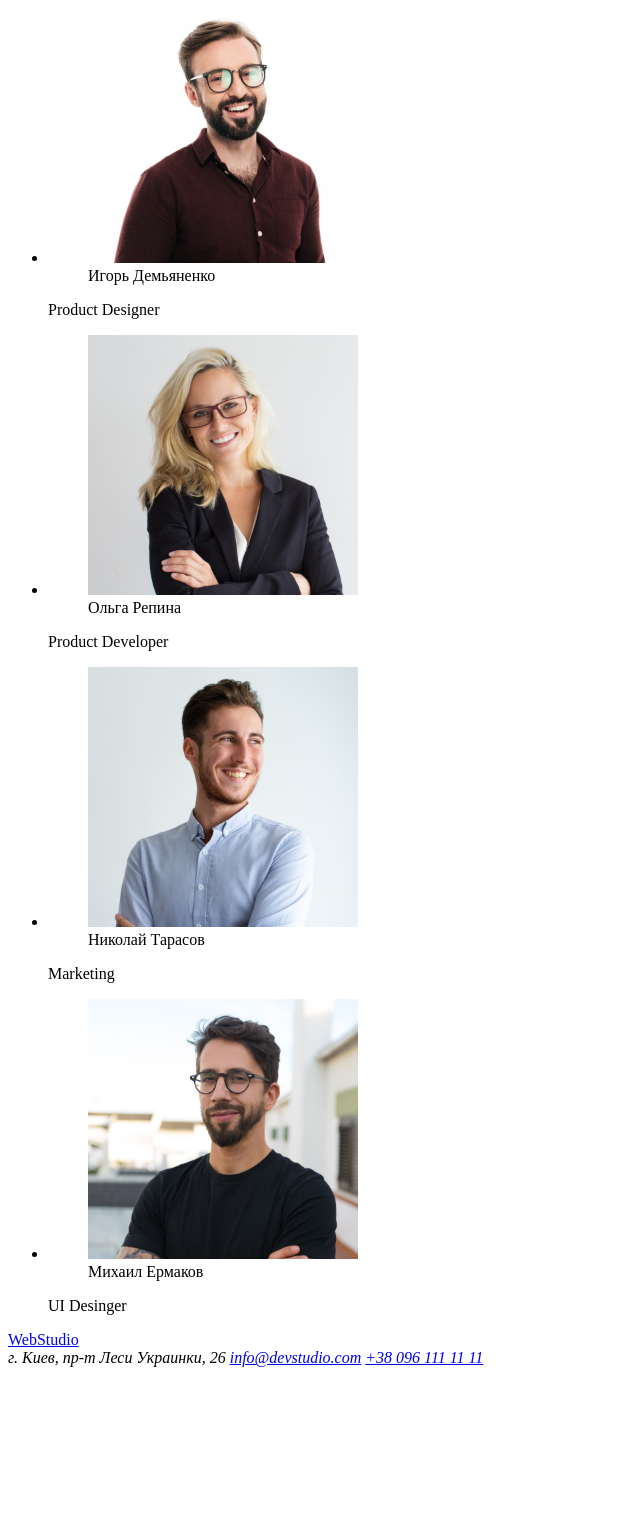
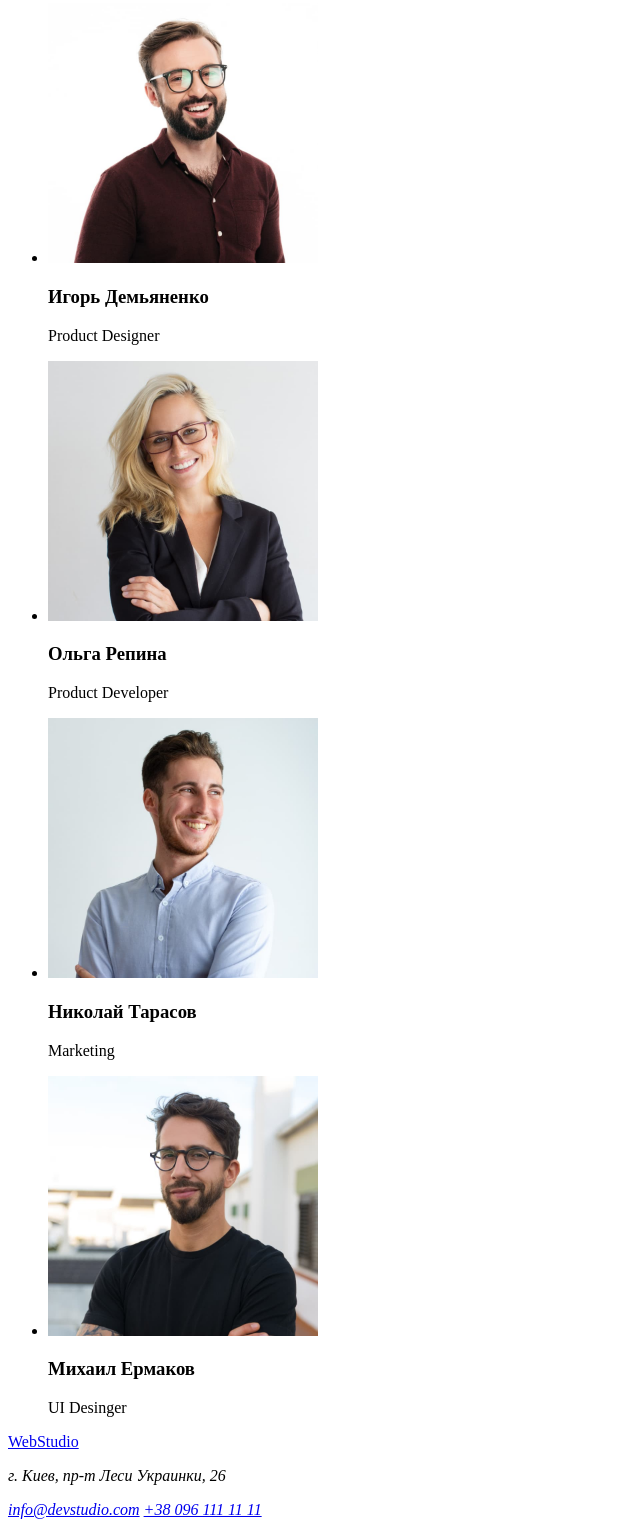
Before and after one commit to bezdarshadow/goit-markup-hw-01, a plain HTML site: page index.html in a window 1280 px wide. Shown: the part 1618-3140 px from the top of the page, without its empty margins (0-640 px from the left). Before the commit the page ends 2993 px from the top, so only its background shows below. Drawn offline with Linux system fonts and the light colour scheme.

Commit message:
Были исправлены ошибки

```diff
--- a/index.html
+++ b/index.html
@@ -71,31 +71,23 @@
         <h2>Наша команда</h2>
         <ul>
             <li>
-                <figure>
                 <img src="./images/igor.jpg" alt="Мужчина в очках" width="270">
-                <figcaption>Игорь Демьяненко</figcaption>
-                </figure>
+                <h3>Игорь Демьяненко</h3>
                 <p lang="en">Product Designer</p>
             </li>
             <li>
-                <figure>
                 <img src="./images/olga.jpg" alt="Женщина в очках" width="270">
-                <figcaption>Ольга Репина</figcaption>
-                </figure>
+                <h3>Ольга Репина</h3>
                 <p lang="en">Product Developer</p>
             </li>
             <li>
-                <figure>
                 <img src="./images/nikolay.jpg" alt="Улыбающийся мужчина" width="270">
-                <figcaption>Николай Тарасов</figcaption>
-                </figure>
+                <h3>Николай Тарасов</h3>
                 <p lang="en">Marketing</p>
             </li>
             <li>
-                <figure>
                 <img src="./images/mihail.jpg" alt="Улыбающийся мужчина в очках" width="270">
-                <figcaption>Михаил Ермаков</figcaption>
-                </figure>
+                <h3>Михаил Ермаков</h3>
                 <p lang="en">UI Desinger</p>
             </li>
         </ul>
@@ -104,7 +96,7 @@
     <footer>
         <a href="./index.html">WebStudio</a>
         <address>
-            г. Киев, пр-т Леси Украинки, 26
+            <p>г. Киев, пр-т Леси Украинки, 26</p>
             <a lang="en" href="mailto:info@devstudio.com">info@devstudio.com</a>
             <a href="tel:+380961111111">+38 096 111 11 11</a>
         </address>
```
